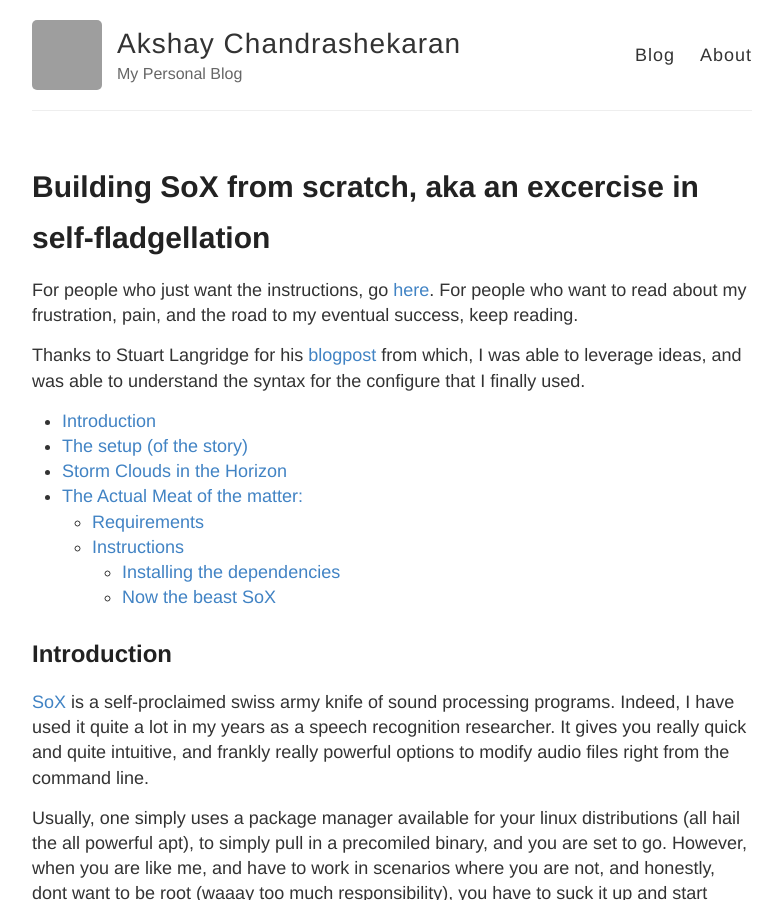
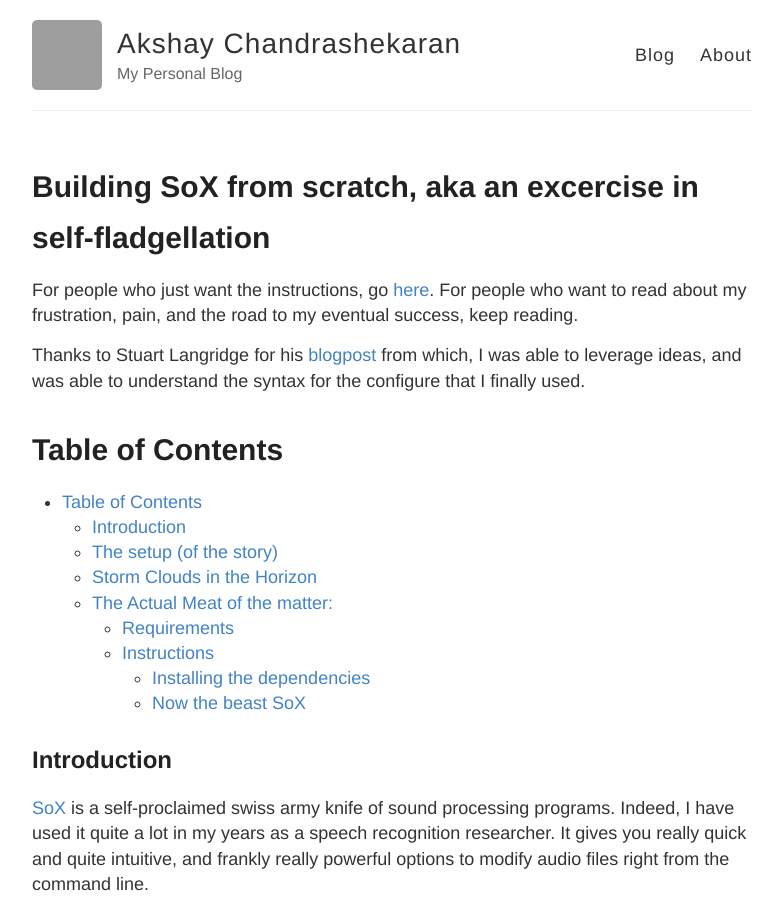
Before and after one commit to akshayc11/blog, a Jekyll site: the page built from _posts/2017-06-09-build-sox-from-scratch.md, in a window 1280 px wide and 900 px high. Shown: the whole window, without its empty margins (248-1030 px from the left). Built offline with Jekyll 4.4.1, drawn with Linux system fonts in a browser that asks for light colours; some of the changed lines change nothing that is shown; grey boxes are pictures that could not be loaded.

Commit message:
new table of content technique, improvement

```diff
--- a/_posts/2017-06-09-build-sox-from-scratch.md
+++ b/_posts/2017-06-09-build-sox-from-scratch.md
@@ -7,7 +7,9 @@
 
 Thanks to Stuart Langridge for his [blogpost](https://kryogenix.org/days/2014/11/18/making-a-static-build-of-sox/) from which, I was able to leverage ideas, and was able to understand the syntax for the configure that I finally used.
 
-* Table of Contents
+Table of Contents
+=================
+* TOC
 {:toc}
 
 ## Introduction
```
